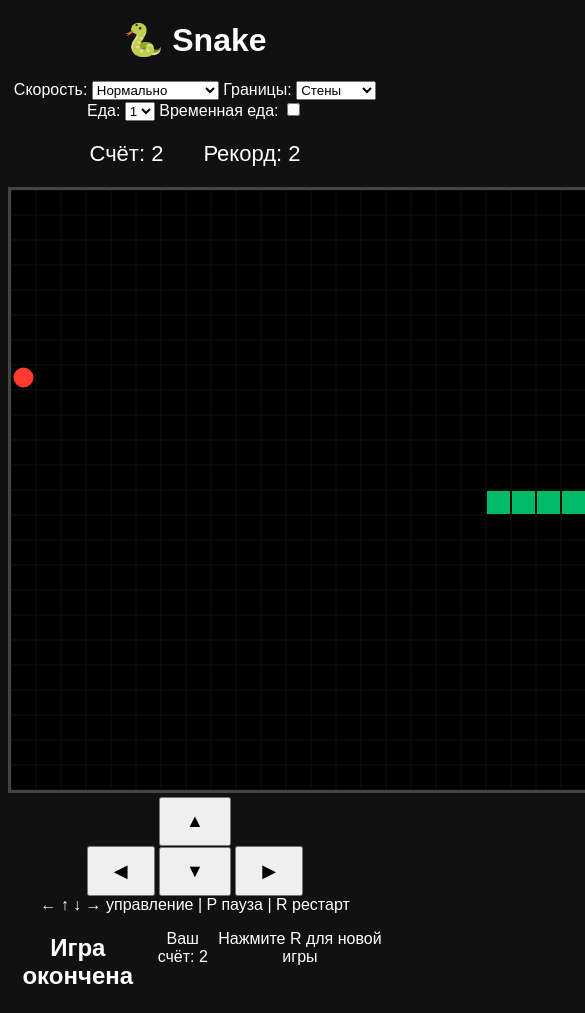
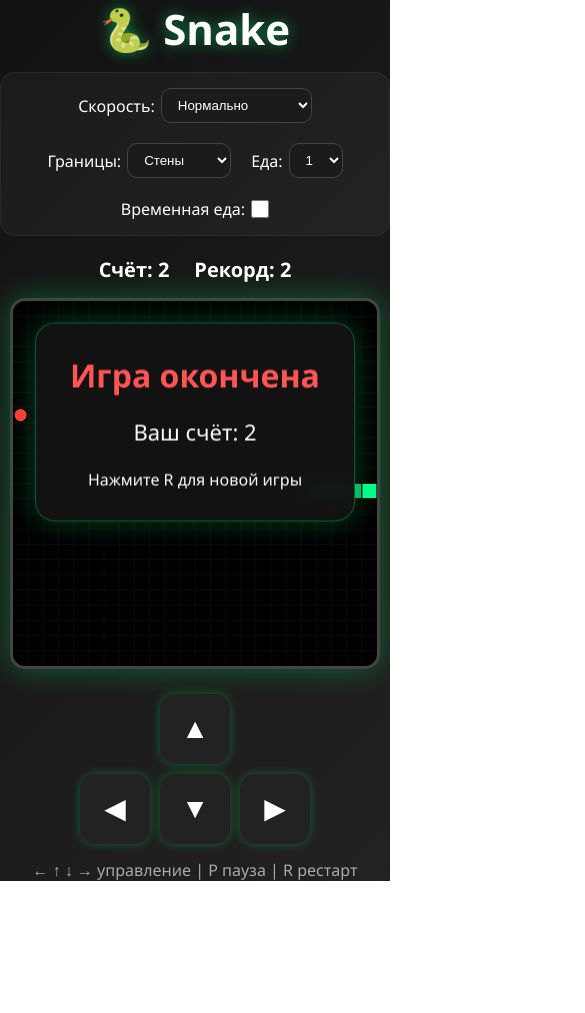
Before and after one commit to Kblv37/snake-game, a plain HTML site: page index.html in a window 390 px wide. Shown: the top 1013 px of the page, 585 px wide, since content can reach past the window. After the commit the page ends 881 px from the top, so only its background shows below. Drawn offline with Linux system fonts and the light colour scheme; files that its build step writes are made by us from their sources; files whose address does not match are found by name.

Commit message:
Refactor CSS for improved layout and styling

```diff
--- a/style.css
+++ b/style.css
@@ -1,40 +1,189 @@
+* {
+    margin: 0;
+    padding: 0;
+    box-sizing: border-box;
+}
+
 body {
-  background: #111;
-  color: white;
-  font-family: Arial, sans-serif;
-  text-align: center;
+    background: linear-gradient(135deg, #111, #222);
+    min-height: 100vh;
+    display: flex;
+    justify-content: center;
+    align-items: center;
+    font-family: Segoe UI, sans-serif;
+    color: white;
+}
+
+.container {
+    text-align: center;
+}
+
+h1 {
+    margin-bottom: 15px;
+
+    font-size: 42px;
+
+    text-shadow:
+        0 0 15px rgba(0,255,120,.5);
+}
+
+.stats {
+    display: flex;
+    justify-content: center;
+    gap: 25px;
+    margin-bottom: 15px;
+    font-size: 20px;
+
+
+    font-weight:600;
+
 }
 
 canvas {
-  border: 3px solid #444;
-  background: #000;
-  margin-top: 20px;
+    background: #000;
+    border: 3px solid #444;
+    border-radius: 15px;
+    box-shadow: 0 0 30px rgba(0, 255, 100, .3);
 }
 
-.stats {
-  margin-top: 20px;
-  font-size: 22px;
-  display: flex;
-  justify-content: center;
-  gap: 40px;
+.controls {
+    margin-top: 15px;
+    color: #aaa;
 }
 
-#gameOver {
-  position: fixed;
-  inset: 0;
-  background: rgba(0,0,0,.85);
-  display: flex;
-  flex-direction: column;
-  justify-content: center;
-  align-items: center;
+.overlay {
+    position: fixed;
+    top: 50%;
+    left: 50%;
+
+    transform: translate(-50%, -50%);
+
+    display: none;
+    flex-direction: column;
+    align-items: center;
+
+    min-width: 320px;
+
+    padding: 30px;
+
+    border-radius: 20px;
+
+    background: rgba(20,20,20,.95);
+
+    border: 1px solid rgba(0,255,120,.3);
+
+    box-shadow:
+        0 0 30px rgba(0,255,120,.25);
+
+    backdrop-filter: blur(10px);
+
+    z-index: 1000;
 }
 
-.hidden {
-  display: none !important;
+.overlay h2{
+    margin-bottom: 10px;
+    font-size: 32px;
+    color:#ff5555;
 }
 
-button {
-  padding: 12px 25px;
-  font-size: 18px;
-  cursor: pointer;
+#finalScore{
+    font-size:22px;
+    margin-top:10px;
 }
+
+.settings {
+    display:flex;
+    justify-content:center;
+    flex-wrap:wrap;
+    gap:20px;
+
+    margin-bottom:20px;
+
+    padding:15px;
+
+    border-radius:15px;
+
+    background:rgba(255,255,255,.04);
+
+    border:1px solid rgba(255,255,255,.06);
+}
+
+.settings label {
+    display: flex;
+    align-items: center;
+    gap: 6px;
+}
+
+.settings select {
+    padding: 8px 12px;
+
+    border-radius: 10px;
+
+    border: 1px solid #444;
+
+    background: #1b1b1b;
+
+    color: white;
+
+    cursor: pointer;
+}
+
+.settings select:hover{
+    border-color:#00ff88;
+}
+
+.settings input[type="checkbox"]{
+    width:18px;
+    height:18px;
+    cursor:pointer;
+}
+
+.mobile-controls{
+    display:none;
+}
+
+@media (max-width: 768px){
+
+    canvas{
+        width:95vw;
+        height:95vw;
+        max-width:600px;
+        max-height:600px;
+    }
+
+    .mobile-controls{
+        display:flex;
+        flex-direction:column;
+        align-items:center;
+        gap:10px;
+        margin-top:20px;
+    }
+
+    .mobile-controls div{
+        display:flex;
+        gap:10px;
+    }
+
+    .mobile-controls button{
+
+        width:70px;
+        height:70px;
+
+        border:none;
+
+        border-radius:15px;
+
+        background:#222;
+
+        color:white;
+
+        font-size:28px;
+
+        cursor:pointer;
+
+        box-shadow:
+            0 0 10px rgba(0,255,100,.3);
+
+    }
+
+}
```
